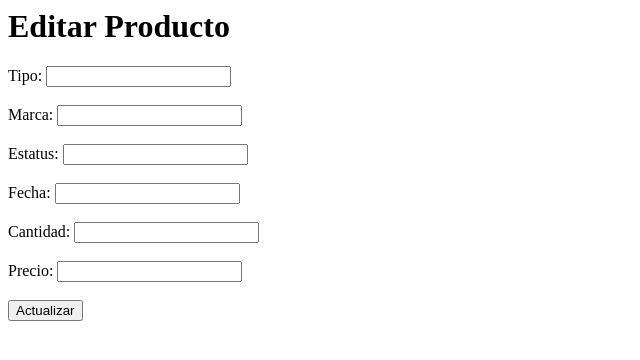
After one commit to Brandon-HB-10/mini-sistema-crud-flask, a Flask app: page /editar_producto/1 in a window 1280 px wide. The commit adds this page. Shown: the top 360 px of the page, without its empty margins (0-640 px from the left). Run offline with Flask 3, Linux system fonts and the light colour scheme; data that the repository does not hold is empty; some libraries are stand-ins or nearby versions.

Commit message:
Agrege la obcion para Actualzar Producto Completa

```diff
--- a/app.py
+++ b/app.py
@@ -26,7 +26,7 @@ def inicio():
 def productos():
     con = conectar()
     cursor = con.cursor()
-    cursor.execute("SELECT * FROM productos")
+    cursor.execute("SELECT * FROM productos ORDER BY id ASC")
     datos = cursor.fetchall()
     con.close()
 
@@ -58,5 +58,37 @@ def agregar_producto():
 
     return render_template("agregar.html")
 
+
+@app.route("/editar_producto/<int:id>", methods=["GET", "POST"])
+def editar_producto(id):
+    if request.method == "POST":
+        tipo = request.form["tipo_producto"]
+        marca = request.form["marca"]
+        estatus = request.form["estatus"]
+        fecha = request.form["fecha"]
+        cantidad = request.form["cantidad"]
+        precio = request.form["precio"]
+
+        con = conectar()
+        cursor = con.cursor()
+
+        cursor.execute("UPDATE productos SET tipo_producto=%s," \
+        " marca=%s, estatus=%s, fecha_entrega=%s, cantidad=%s," \
+        " precio_compra=%s WHERE id=%s",(tipo, marca, estatus, fecha, cantidad, precio, id))
+
+        con.commit()
+        con.close()
+
+        return redirect("/productos")
+
+    con = conectar()
+    cursor = con.cursor()
+
+    cursor.execute("SELECT * FROM productos WHERE id = %s", (id,))
+    producto = cursor.fetchone()
+
+    con.close()
+
+    return render_template("editar.html", producto=producto)
 if __name__ == "__main__":
     app.run(debug=True)
--- /dev/null
+++ b/templates/editar.html
@@ -0,0 +1,31 @@
+<h1>Editar Producto</h1>
+
+<form method="POST">
+    <label>Tipo:</label>
+    <input type="text" name="tipo_producto" value="{{ producto[1] }}">
+
+    <br><br>
+
+    <label>Marca:</label>
+    <input type="text" name="marca" value="{{ producto[2] }}">
+
+    <br><br>
+    <label>Estatus:</label>
+    <input type="text" name="estatus" value="{{ producto[3] }}">
+
+    <br><br>
+    <label>Fecha:</label>
+    <input type="text" name="fecha" value="{{ producto[4] }}">
+
+    <br><br>
+
+    <label>Cantidad:</label>
+    <input type="text" name="cantidad" value="{{ producto[5] }}">
+
+    <br><br><label>Precio:</label>
+    <input type="text" name="precio" step="0.01" value="{{ producto[6] }}">
+
+    <br><br>
+<button type="submit">Actualizar</button>
+
+</form>
--- a/templates/productos.html
+++ b/templates/productos.html
@@ -16,6 +16,7 @@
 <th>Fecha</th>
 <th>Cantidad</th>
 <th>Precio</th>
+<th>Acciones</th>
 </tr>
 
 {% for p in productos %}
@@ -27,6 +28,10 @@
 <td>{{ p[4] }}</td>
 <td>{{ p[5] }}</td>
 <td>{{ p[6] }}</td>
+<td>
+    <a href="/editar_producto/{{ p[0] }}">Editar</a>
+</td>
+
 </tr>
 {% endfor %}
 
```
